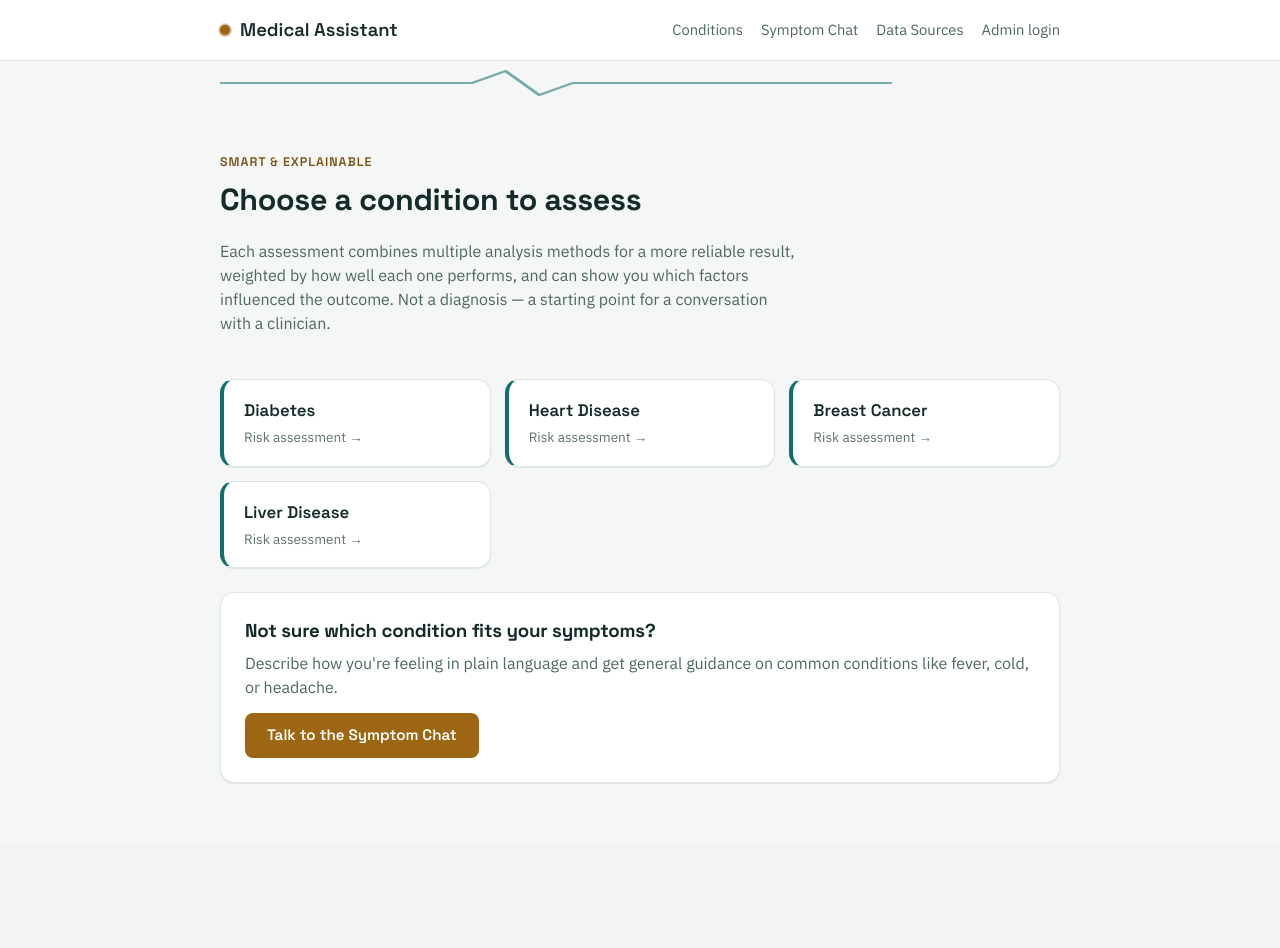
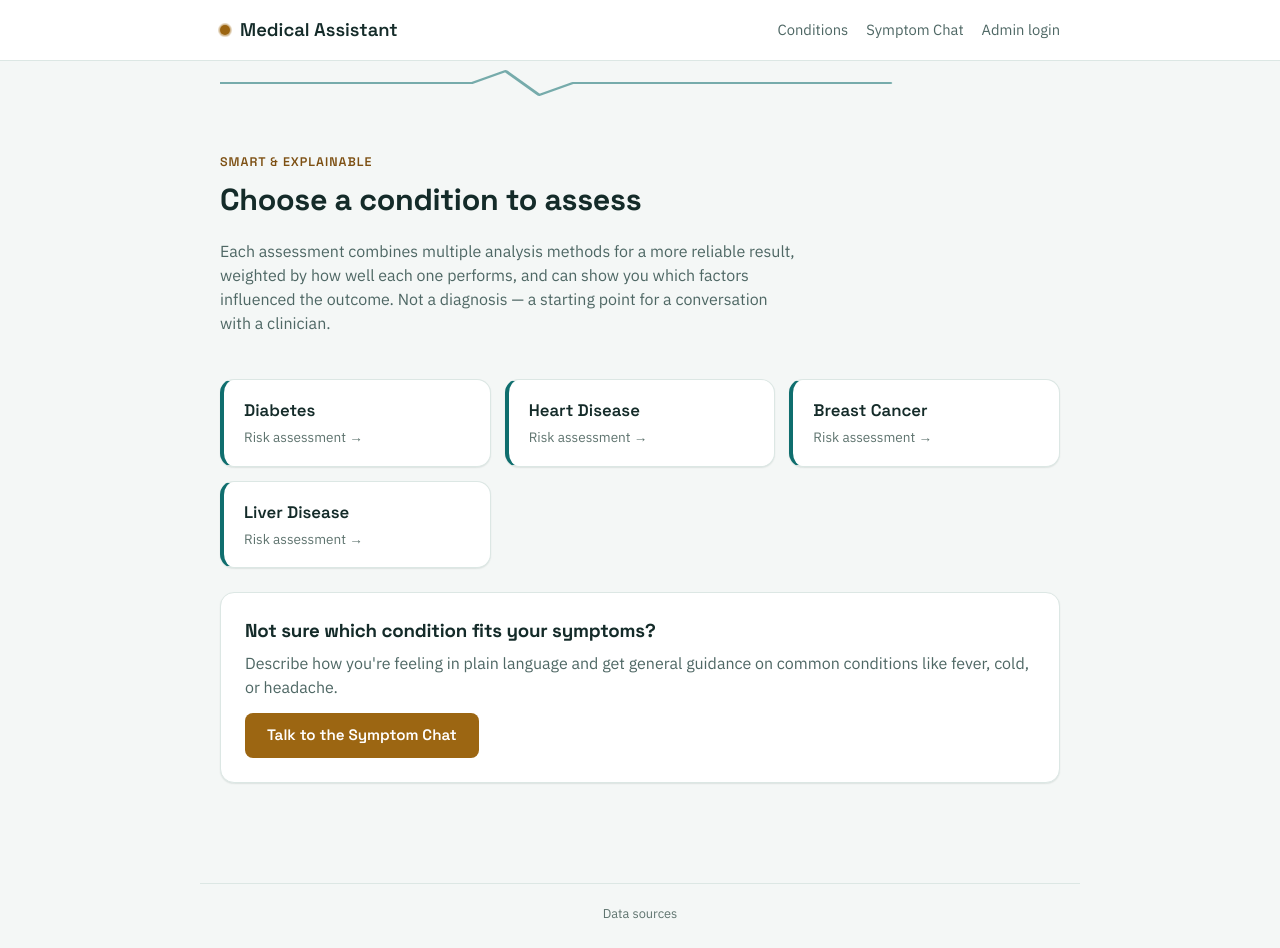
Before and after one commit to DhruvPanakanti/MedAssistant, a Flask app: page / in a window 1280 px wide. Before the commit the page ends 784 px from the top, so only its background shows below. Run offline with Flask 3, Linux system fonts and the light colour scheme.

Commit message:
Update MedAssistant

```diff
--- a/backend/static/style.css
+++ b/backend/static/style.css
@@ -170,6 +170,20 @@ a:focus-visible, button:focus-visible, input:focus-visible, select:focus-visible
 }
 
 /* ---------- Hero / headings ---------- */
+.site-footer {
+  max-width: 880px;
+  margin: 40px auto 24px;
+  padding: 16px 20px 0;
+  border-top: 1px solid var(--border);
+  text-align: center;
+}
+.site-footer a {
+  font-size: 0.8rem;
+  color: var(--ink-faint);
+}
+.site-footer a:hover {
+  color: var(--primary);
+}
 .hero { padding: 28px 0 8px; }
 .hero h1 { font-size: 1.9rem; }
 .hero p { color: var(--ink-soft); max-width: 60ch; }
--- a/backend/templates/base.html
+++ b/backend/templates/base.html
@@ -17,7 +17,6 @@
     <div class="nav-links">
       <a href="/">Conditions</a>
       <a href="/chatbot">Symptom Chat</a>
-      <a href="/citations">Data Sources</a>
       {% if logged_in %}
         <a href="/history">History</a>
         <a href="/admin/thresholds">Thresholds</a>
@@ -34,6 +33,9 @@
   </svg>
   {% block content %}{% endblock %}
 </main>
+<footer class="site-footer">
+  <a href="/citations">Data sources</a>
+</footer>
 {% block scripts %}{% endblock %}
 </body>
 </html>
```
Also changed, not shown: backend/data/citations.json (added, +30 -0 lines), backend/requirements.txt (+11 -11 lines), backend/templates/admin_thresholds.html (+16 -2 lines), 1 other file.
